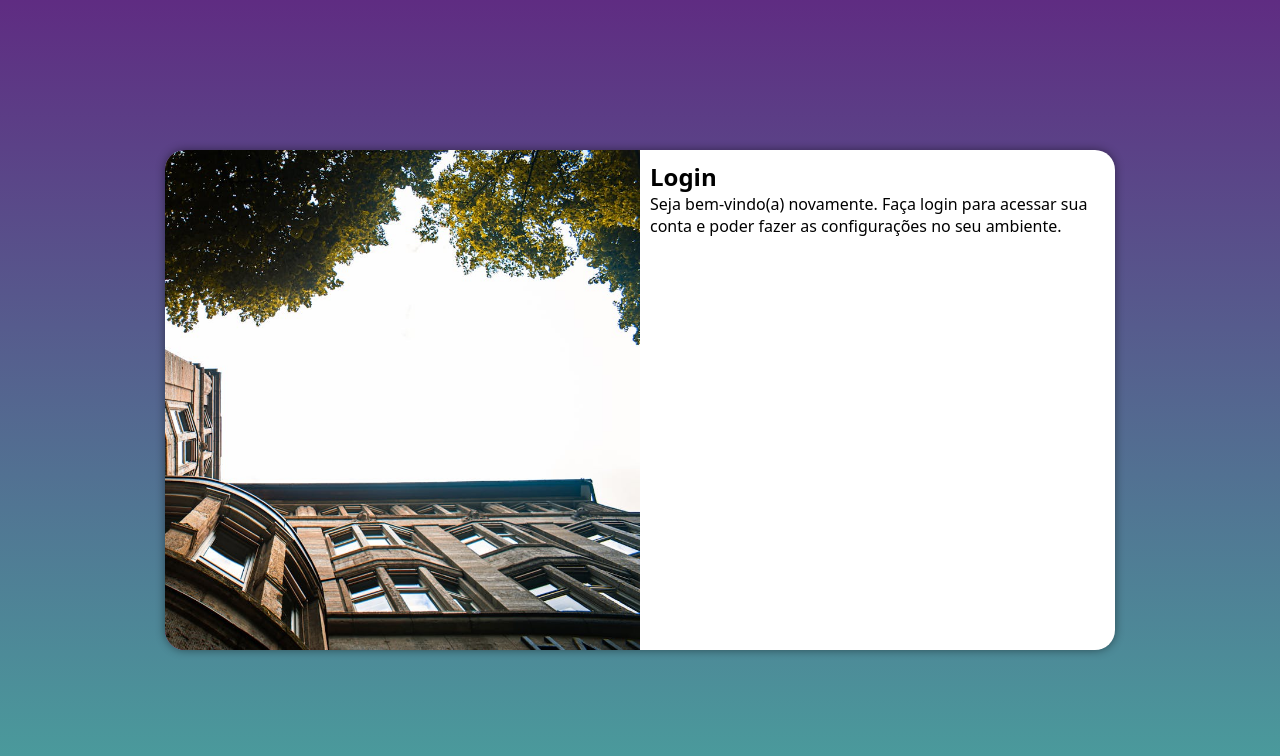
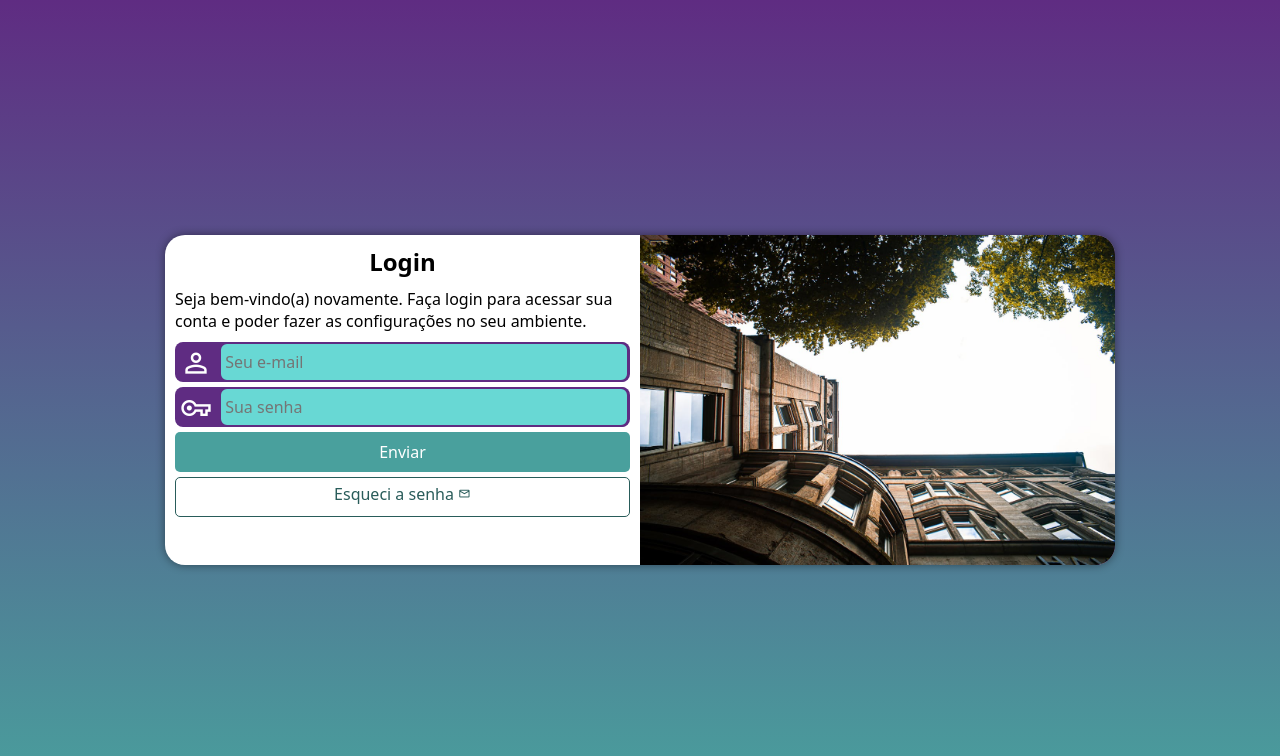
Before and after one commit to Giovanni1625/projeto-login, a plain HTML site: page index.html in a window 1280 px wide. Drawn offline with nearby package versions, Linux system fonts and the light colour scheme.

Commit message:
fim projeto

```diff
--- a/estilos/media-query.css
+++ b/estilos/media-query.css
@@ -8,6 +8,7 @@
 
     section#login {
         width: 80vw;
+        height: 300px;
     }
 
     section#login > div#imagem {
@@ -32,17 +33,23 @@
 
     section#login {
         width: 950px;
+        height: 330px;
     }
 
     section#login > div#imagem {
+        float: right;
+        width: 50%;
+        height: 100%;
+    }
+
+    section#login > div#formulario {
         float: left;
         width: 50%;
         height: 100%;
     }
 
-    section#login > div#formulario {
-        float: right;
-        width: 50%;
-        height: 100%;
+    div#formulario > p {
+    font-size: 1em;
+    margin: 10px 0px;
     }
 }
--- a/estilos/style.css
+++ b/estilos/style.css
@@ -27,7 +27,7 @@
 
  section#login {
     background-color: white;
-    width: 250px;
+    width: 260px;
     height: 500px;
     border-radius: 20px;
     position: absolute;
@@ -55,3 +55,87 @@
     display: block;
     padding: 10px;
  }
+
+ div#formulario > h1 {
+    text-align: center;
+    margin-bottom: 10px;
+ }
+
+ div#formulario > p {
+   font-size: 0.8em;
+ }
+
+ form > div.campo {
+   background-color: #5f2c82;
+   display: block;
+   width: 100%;
+   height: 40px;
+   margin: 5px 0px;
+   border-radius: 8px;
+ }
+
+div.campo > label {
+   display: none;
+ }
+
+ div.campo > span {
+   font-size: 2em;
+   width: 40px;
+   height: 100%;
+   color: white;
+   padding: 5px;
+ }
+
+ div.campo > input {
+   background-color: #68d8d4;
+   font-size: 1em;
+   width: calc(100% - 44.9px);
+   height: 100%;
+   border-radius: 8px;
+   padding: 4px;
+   border: 2px solid #5f2c82;
+   transform: translateY(-11px);
+ }
+
+ div.campo > input:focus-within {
+   background-color: white;
+ }
+
+ form > input[type=submit] {
+   display: block;
+   font-size: 1em;
+   width: 100%;
+   height: 40px;
+   background-color: #49a09d;
+   color: white;
+   border: none;
+   border-radius: 5px;
+   cursor: pointer;
+ }
+
+ form > input[type=submit]:hover {
+   background-color: #295c5a;
+ }
+
+ form > a.botao {
+   display: block;
+   width: 100%;
+   height: 40px;
+   background-color: white;
+   color: #295c5a;
+   border: 1px solid #295c5a;
+   border-radius: 5px;
+   text-align: center;
+   padding-top: 5px;
+   margin-top: 5px;
+   text-decoration: none;
+ }
+
+ form > a.botao > span {
+   font-size: 0.8em;
+ }
+
+ form > a.botao:hover {
+   background-color: #67d8d4;
+
+ }
--- a/index.html
+++ b/index.html
@@ -4,6 +4,7 @@
     <meta charset="UTF-8">
     <meta name="viewport" content="width=device-width, initial-scale=1.0">
     <title>Login</title>
+    <link href="https://fonts.googleapis.com/css2?family=Material+Symbols+Outlined" rel="stylesheet">
     <link rel="stylesheet" href="estilos/style.css">
     <link rel="stylesheet" href="estilos/media-query.css">
 </head>
@@ -16,8 +17,21 @@
             <div id="formulario">
                 <h1>Login</h1>
                 <p>Seja bem-vindo(a) novamente. Faça login para acessar sua conta e poder fazer as configurações no seu ambiente.</p>
-                <form action="login.php" method="post">
-
+                <form action="login.php" method="post" autocomplete="on">
+                    <div class="campo">
+                        <span class="material-symbols-outlined">person</span>
+                        <input type="email" name="login" id="ilogin" placeholder="Seu e-mail" autocomplete="email" required maxlength="30">
+                        <label for="ilogin">Login</label>
+                    </div>
+                    <div class="campo">
+                        <span class="material-symbols-outlined">vpn_key</span>
+                        <input type="password" name="senha" id="isenha" autocomplete="new-password" required minlength="8" maxlength="20" placeholder="Sua senha">
+                        <label for="isenha">Senha</label>
+                    </div>
+                    <input type="submit" value="Enviar">
+                    <a href="esqueci.html" class="botao">Esqueci a senha
+                        <span class="material-symbols-outlined">mail</span>
+                    </a>
                 </form>
             </div>
         </section>
```
